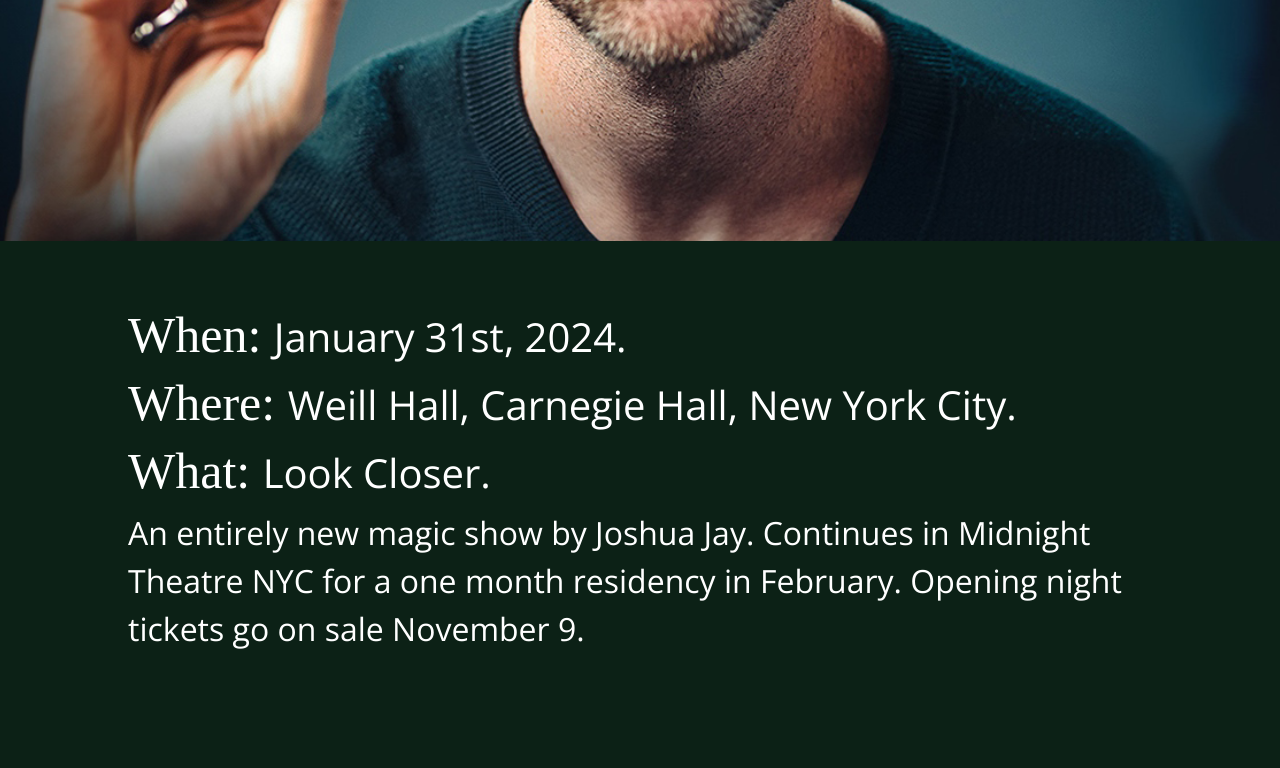
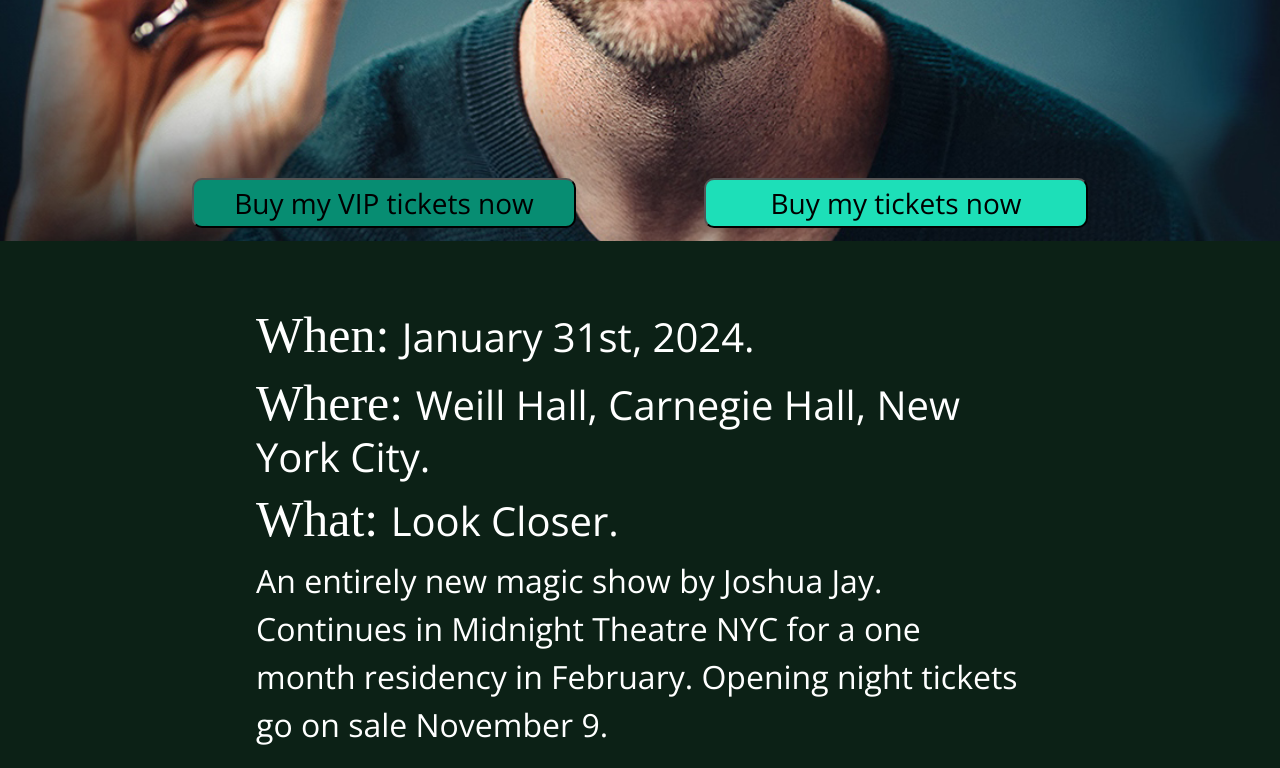
Before and after one commit to annemarieb78/look-closer-website-boilerplate, a website built with Parcel: page index.html in a window 1280 px wide. Shown: the part 1040-1808 px from the top of the page. Built offline with nearby package versions, Linux system fonts and the light colour scheme.

Commit message:
updated to show tix buttons

```diff
--- a/css/main.css
+++ b/css/main.css
@@ -1006,7 +1006,7 @@
    .intro-para .content-wrapper{
      display: flex;
      flex-direction: column;
-     width: 80%;
+     width: 60%;
    }
 
    .intro-para-text{
--- a/index.html
+++ b/index.html
@@ -110,7 +110,7 @@
               <!-- <h1>January 31, 2024</h1>
               <h1>Opening night at Carnegie Hall</h1> -->
             </div>
-            <!-- <div class="action-date">
+            <div class="action-date">
               <div class="call-to-action">
                 <button class="action-VIP-button" role="button">
                   Buy my VIP tickets now
@@ -119,7 +119,7 @@
                   Buy my tickets now
                 </button>
               </div>
-            </div> -->
+            </div>
           </div>
         </section>
       </div>
@@ -210,12 +210,12 @@
 
       <!--End of Carousel-->
 
-      <!-- <div class="call-to-action">
+      <div class="call-to-action">
         <button class="action-VIP-button" role="button">
           Buy my VIP tickets now
         </button>
         <button class="action-button" role="button">Buy my tickets now</button>
-      </div> -->
+      </div>
 
       <section id="about" class="description">
         <div class="content-wrapper">
@@ -309,12 +309,12 @@
         </div>
       </section>
 
-      <!-- <div class="call-to-action">
+      <div class="call-to-action">
         <button class="action-VIP-button" role="button">
           Buy my VIP tickets now
         </button>
         <button class="action-button" role="button">Buy my tickets now</button>
-      </div> -->
+      </div>
 
 
       <!--Ticket Information Section-->
```
